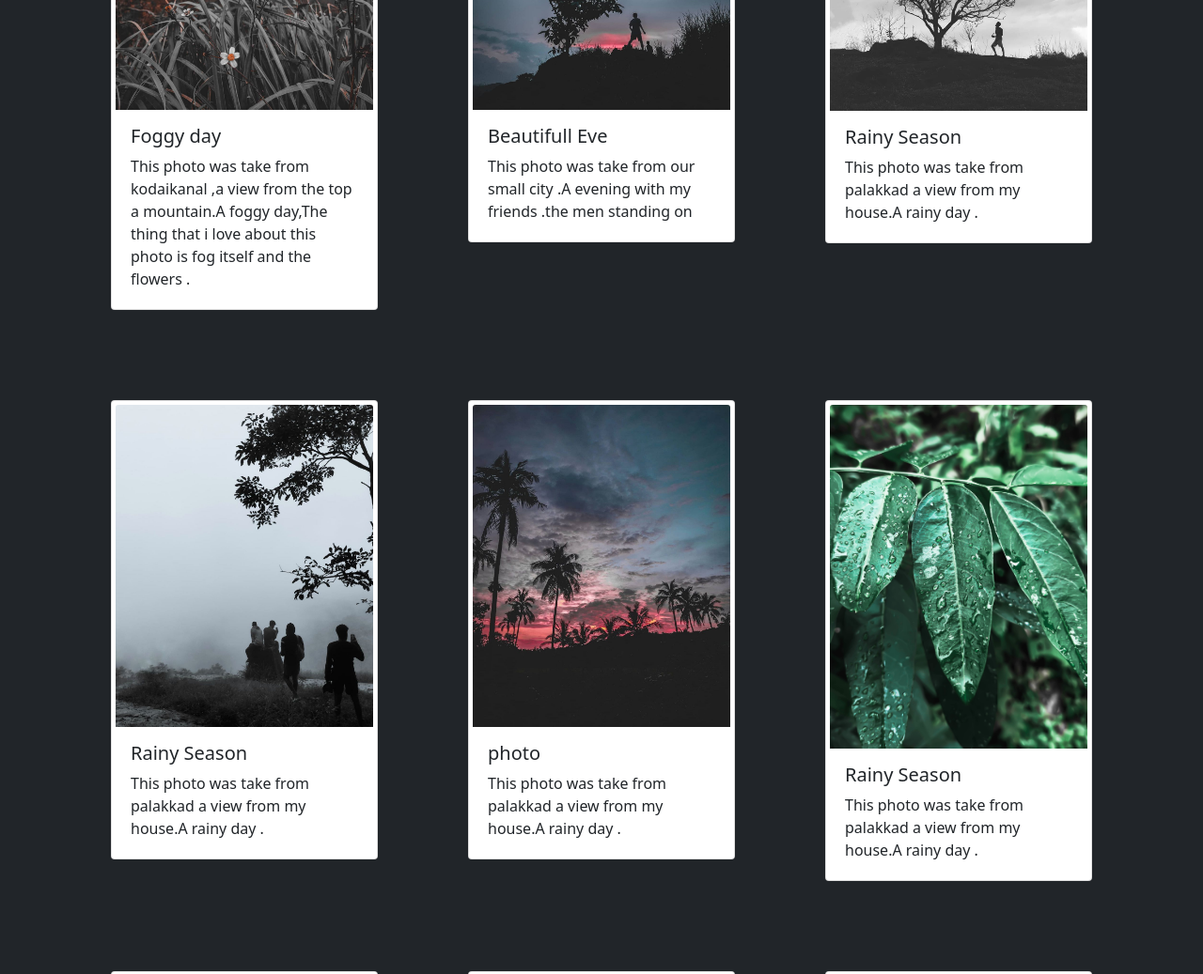
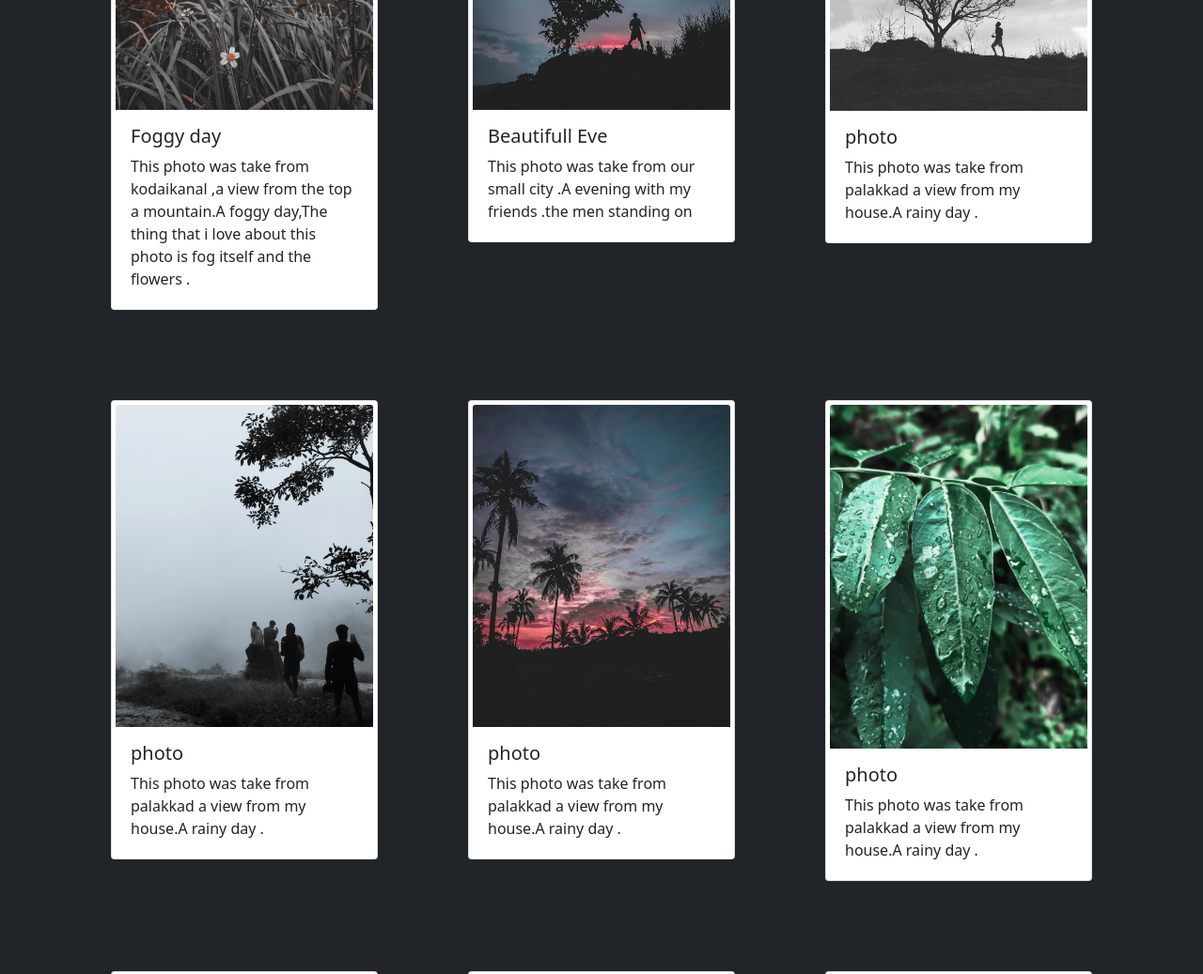
Before and after one commit to codfishy/website, a plain HTML site: page index.html in a window 1280 px wide. Shown: the part 1160-2197 px from the top of the page at 94% size. Drawn offline with nearby package versions, Linux system fonts and the light colour scheme; grey boxes are pictures that could not be loaded; a script that the page names is missing.

Commit message:
Update index.html

```diff
--- a/index.html
+++ b/index.html
@@ -116,7 +116,7 @@
             <div class="card p-1" >
               <a href="bnw.png" target="_blank"><img src="bnw.png" class="card-img-top" alt="..."></a>
                 <div class="card-body">
-                    <h5 class="card-title"> Rainy Season</h5>
+                    <h5 class="card-title"> photo</h5>
                   <p class="card-text">This photo was take from palakkad a view from my house.A rainy day . </p>
                 </div>
             </div>
@@ -129,7 +129,7 @@
             <div class="card p-1">
               <a href="palakuzhi.png" target="_blank"><img src="palakuzhi.png" class="card-img-top" alt="..."></a>
                 <div class="card-body">
-                    <h5 class="card-title"> Rainy Season</h5>
+                    <h5 class="card-title"> photo</h5>
                   <p class="card-text">This photo was take from palakkad a view from my house.A rainy day . </p>
                 </div>
             </div>
@@ -152,7 +152,7 @@
             <div class="card p-1">
               <a href="img1.jpg" target="_blank"><img src="img1.jpg" class="card-img-top" alt="..."></a>
                 <div class="card-body">
-                    <h5 class="card-title"> Rainy Season</h5>
+                    <h5 class="card-title"> photo</h5>
                   <p class="card-text">This photo was take from palakkad a view from my house.A rainy day . </p>
                 </div>
             </div>
```
